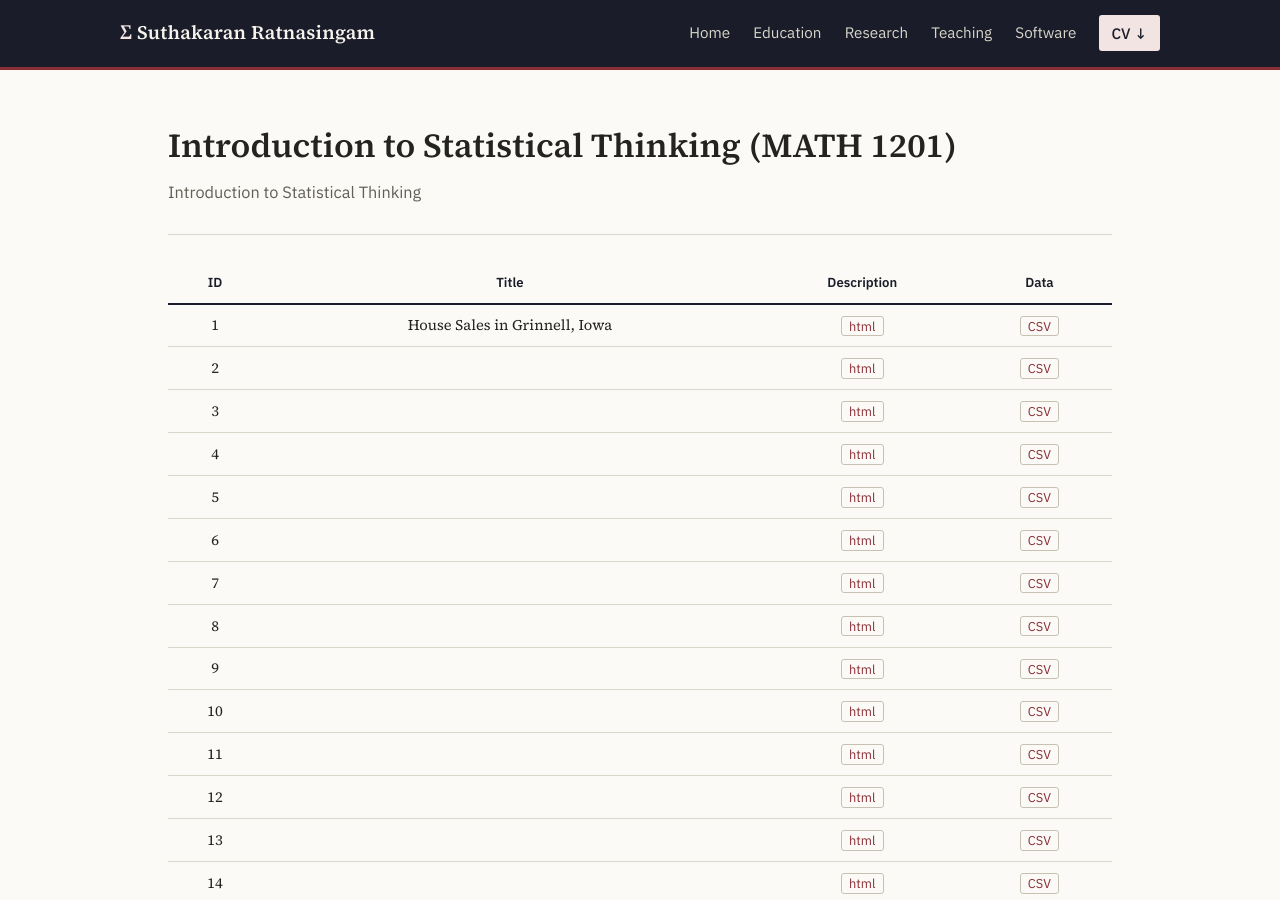
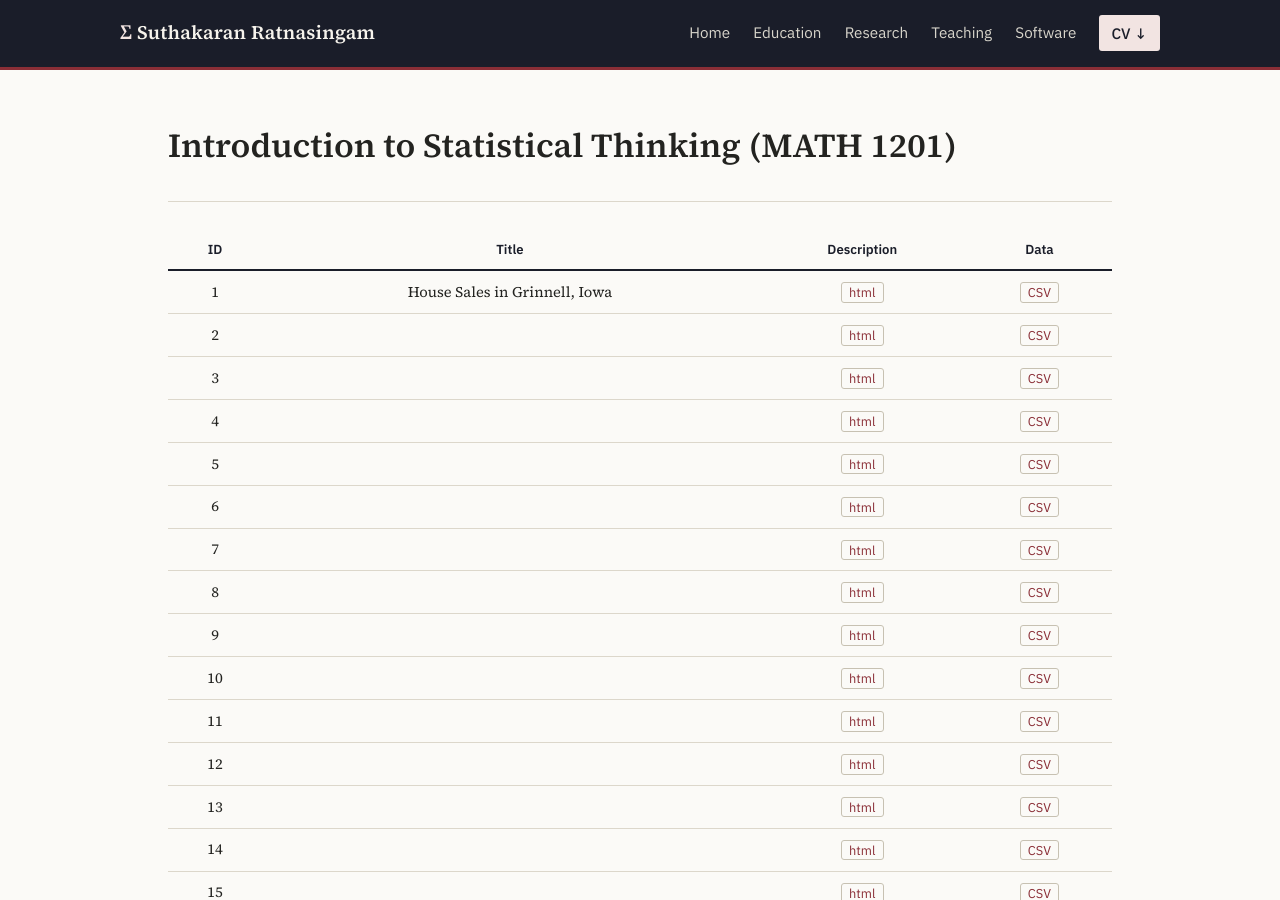
Before and after one commit to suthakaranr/suthakaranr.github.io, a Jekyll site: the page built from pages/MathData1201.md, in a window 1280 px wide and 900 px high. Built offline with Jekyll 4.4.1, drawn with Linux system fonts in a browser that asks for light colours.

Commit message:
Remove description from MathData1201.md
Removed description from the page front matter.

```diff
--- a/pages/MathData1201.md
+++ b/pages/MathData1201.md
@@ -1,7 +1,6 @@
 ---
 layout: page
 title: Introduction to Statistical Thinking (MATH 1201)
-description: Introduction to Statistical Thinking
 ---
 
 
```
